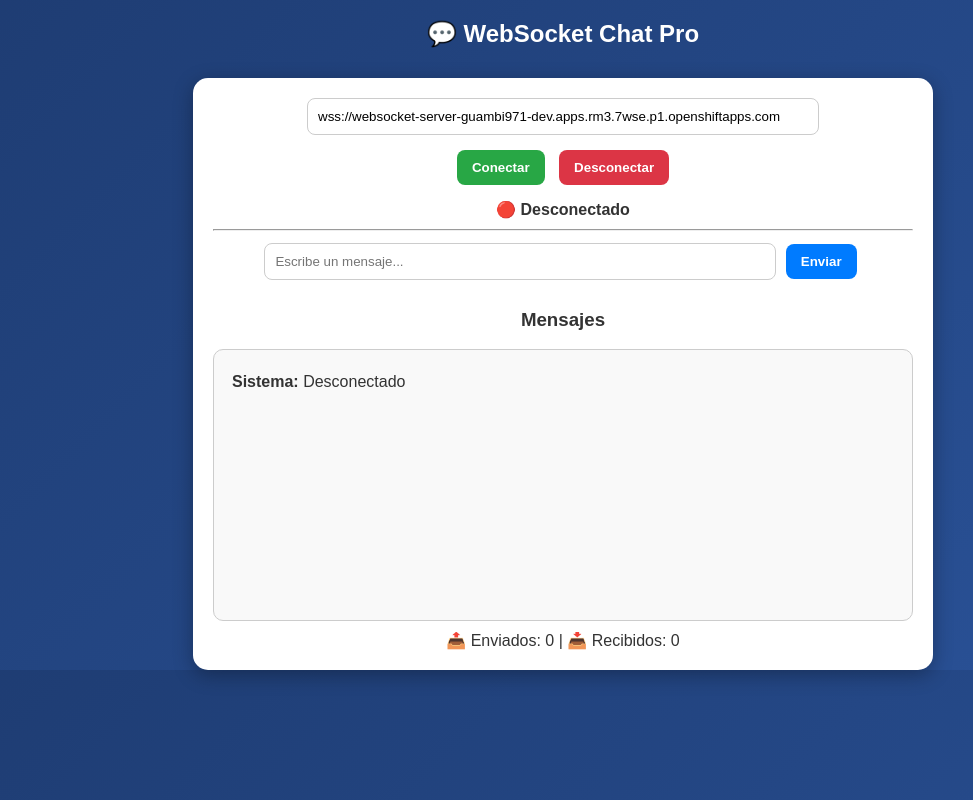
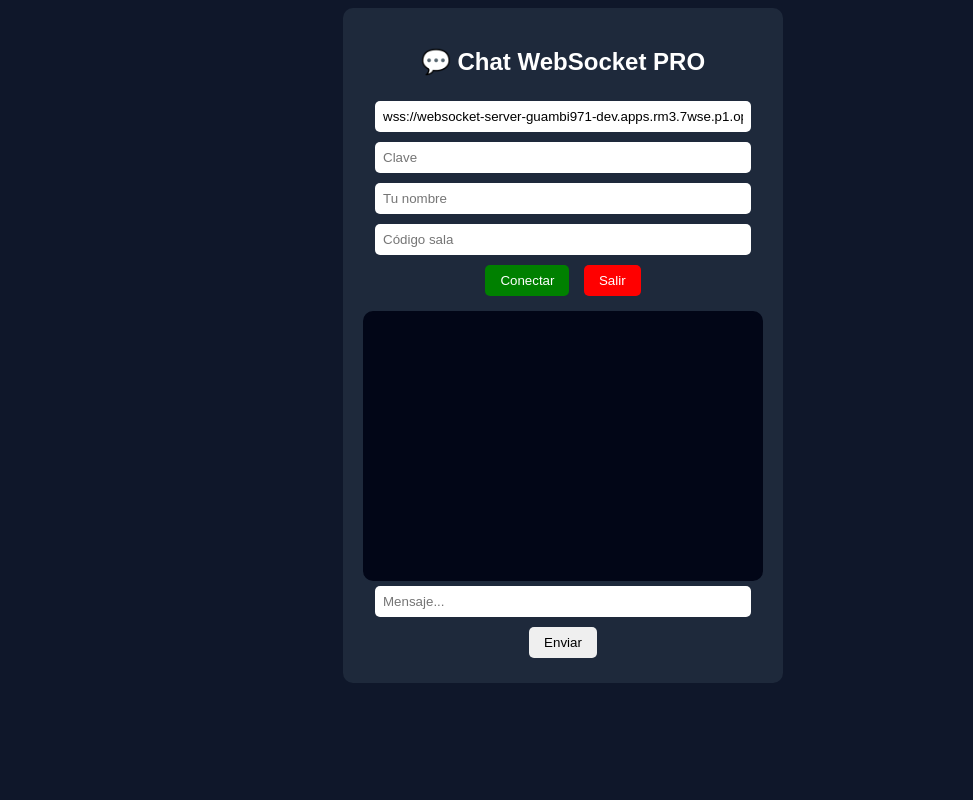
Before and after one commit to Alex97G/websocket-demo, a plain HTML site: page client/index.html in a window 1280 px wide. Both pictures are taken after a click on the button "Conectar". Shown: the whole page, without its empty margins (77-1050 px from the left). Drawn offline with Linux system fonts and the light colour scheme.

Commit message:
Fix cliente PRO

```diff
--- a/client/index.html
+++ b/client/index.html
@@ -1,188 +1,144 @@
 <!DOCTYPE html>
-
 <html lang="es">
 <head>
 <meta charset="UTF-8">
-  <title>WebSocket Chat Pro</title>
+<title>Chat WebSocket PRO</title>
 
 <style>
 body {
-      font-family: Arial, sans-serif;
-      background: linear-gradient(135deg, #1e3c72, #2a5298);
+  font-family: Arial;
+  background: #0f172a;
   color: white;
   text-align: center;
-      margin: 0;
-      padding: 0;
-    }
-
-    h2 {
-      margin-top: 20px;
 }
 
 .container {
-      width: 80%;
-      max-width: 700px;
+  width: 400px;
   margin: auto;
-      background: #ffffff;
-      color: #333;
+  background: #1e293b;
   padding: 20px;
-      border-radius: 15px;
-      box-shadow: 0px 5px 20px rgba(0,0,0,0.3);
-      margin-top: 30px;
+  border-radius: 10px;
 }
 
 input {
-      padding: 10px;
-      border-radius: 8px;
-      border: 1px solid #ccc;
-      width: 70%;
-      margin-bottom: 10px;
+  width: 90%;
+  padding: 8px;
+  margin: 5px;
+  border-radius: 5px;
+  border: none;
 }
 
 button {
-      padding: 10px 15px;
+  padding: 8px 15px;
+  margin: 5px;
   border: none;
-      border-radius: 8px;
+  border-radius: 5px;
   cursor: pointer;
-      font-weight: bold;
-      margin: 5px;
 }
 
-    .connect {
-      background-color: #28a745;
-      color: white;
-    }
-
-    .disconnect {
-      background-color: #dc3545;
-      color: white;
-    }
-
-    .send {
-      background-color: #007bff;
-      color: white;
-    }
+.connect { background: green; color: white; }
+.disconnect { background: red; color: white; }
 
 #chat {
-      border: 1px solid #ccc;
   height: 250px;
   overflow-y: auto;
+  background: #020617;
   padding: 10px;
   border-radius: 10px;
-      background: #f9f9f9;
+  margin-top: 10px;
   text-align: left;
 }
 
-    .msg {
-      margin: 5px 0;
-      padding: 8px;
-      border-radius: 8px;
-    }
-
-    .sent {
-      background-color: #d1e7dd;
-    }
-
-    .received {
-      background-color: #cfe2ff;
-    }
-
-    .status {
-      font-weight: bold;
-      margin: 10px 0;
-    }
-
-    .stats {
-      margin-top: 10px;
-    }
+.msg { margin: 5px; padding: 5px; border-radius: 5px; }
+.me { background: #2563eb; text-align: right; }
+.other { background: #334155; }
+.bot { background: purple; }
+.system { color: yellow; font-size: 12px; }
 </style>
-
 </head>
 
 <body>
 
-<h2>💬 WebSocket Chat Pro</h2>
+<div class="container">
+<h2>💬 Chat WebSocket PRO</h2>
 
-<div class="container">
+<input id="url" value="wss://websocket-server-guambi971-dev.apps.rm3.7wse.p1.openshiftapps.com">
+<input id="password" placeholder="Clave">
+<input id="username" placeholder="Tu nombre">
+<input id="room" placeholder="Código sala">
 
-<input id="url" type="text"
-value="wss://websocket-server-guambi971-dev.apps.rm3.7wse.p1.openshiftapps.com">
-
-  <br>
-
-<button class="connect" onclick="connect()">Conectar</button> <button class="disconnect" onclick="disconnect()">Desconectar</button>
-
-  <div class="status" id="status">🔴 Desconectado</div>
-
-  <hr>
-
-  <input id="message" type="text" placeholder="Escribe un mensaje...">
-  <button class="send" onclick="sendMessage()">Enviar</button>
-
-  <h3>Mensajes</h3>
+<button class="connect" onclick="connect()">Conectar</button>
+<button class="disconnect" onclick="disconnect()">Salir</button>
 
 <div id="chat"></div>
 
-  <div class="stats">
-    📤 Enviados: <span id="sent">0</span> |
-    📥 Recibidos: <span id="received">0</span>
-  </div>
-
+<input id="message" placeholder="Mensaje...">
+<button onclick="send()">Enviar</button>
 </div>
 
 <script>
 let socket;
-let sent = 0;
-let received = 0;
 
 function connect() {
-  const url = document.getElementById("url").value;
-  socket = new WebSocket(url);
+  socket = new WebSocket(document.getElementById("url").value);
 
   socket.onopen = () => {
-    document.getElementById("status").innerText = "🟢 Conectado";
-    log("Sistema", "Conectado al servidor");
+    log("Conectado 🚀", "system");
+
+    socket.send(JSON.stringify({
+      type: "auth",
+      password: document.getElementById("password").value
+    }));
+
+    socket.send(JSON.stringify({
+      type: "join",
+      username: document.getElementById("username").value,
+      room: document.getElementById("room").value
+    }));
   };
 
-  socket.onmessage = (event) => {
-    received++;
-    document.getElementById("received").innerText = received;
-    log("Servidor", event.data, "received");
-  };
+  socket.onmessage = (e) => {
+    const data = JSON.parse(e.data);
 
-  socket.onclose = () => {
-    document.getElementById("status").innerText = "🔴 Desconectado";
-    log("Sistema", "Desconectado");
+    if (data.type === "message") {
+      log(data.user + ": " + data.text, "other");
+    }
+
+    if (data.type === "bot") {
+      log("🤖 " + data.text, "bot");
+    }
+
+    if (data.type === "system") {
+      log(data.text, "system");
+    }
+
+    if (data.type === "error") {
+      alert(data.text);
+    }
   };
 }
 
-function disconnect() {
-  if (socket) socket.close();
+function send() {
+  const msg = document.getElementById("message").value;
+
+  socket.send(JSON.stringify({
+    type: "message",
+    text: msg
+  }));
+
+  log("Yo: " + msg, "me");
 }
 
-function sendMessage() {
-  const msg = document.getElementById("message").value;
-  if (!msg) return;
-
-  socket.send(msg);
-  sent++;
-  document.getElementById("sent").innerText = sent;
-
-  log("Tú", msg, "sent");
-  document.getElementById("message").value = "";
+function disconnect() {
+  socket.close();
 }
 
-function log(sender, message, type="") {
+function log(text, type) {
   const chat = document.getElementById("chat");
   const div = document.createElement("div");
-  div.classList.add("msg");
-
-  if (type === "sent") div.classList.add("sent");
-  if (type === "received") div.classList.add("received");
-
-  div.innerHTML = `<strong>${sender}:</strong> ${message}`;
+  div.className = "msg " + type;
+  div.innerText = text;
   chat.appendChild(div);
-
   chat.scrollTop = chat.scrollHeight;
 }
 </script>
```
Also changed, not shown: server/server.js (+90 -39 lines). Lines whose indentation alone changed are shown as unchanged.
